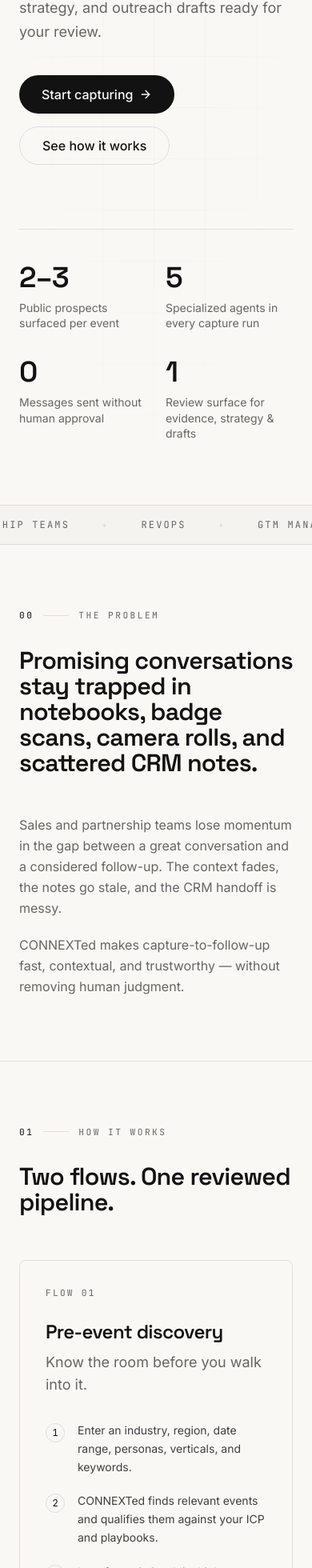
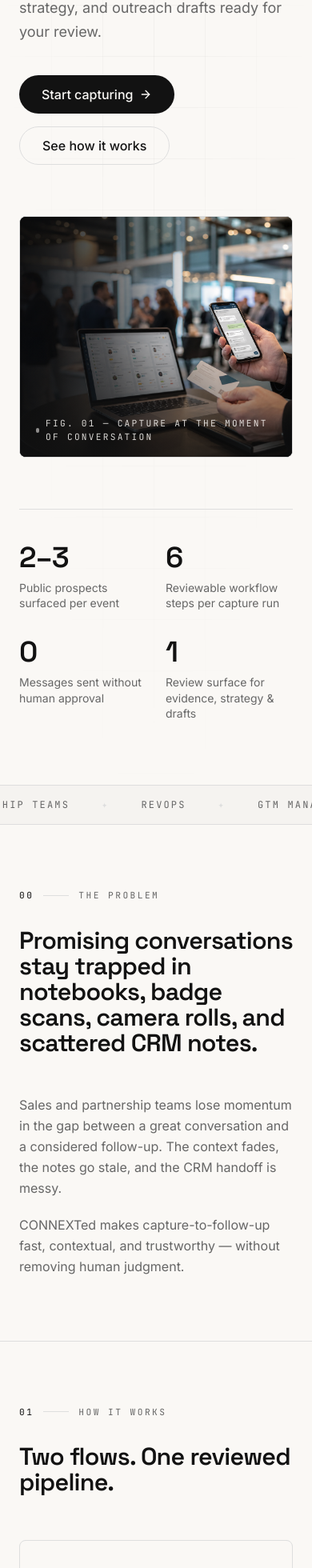
Before and after one commit to SAMK-online/Connexted, a React (Vite) app in the folder frontend/: page / in a window 390 px wide. Shown: the part 635-2595 px from the top of the page at 80% size. Built offline with nearby package versions, Linux system fonts and the light colour scheme; no server answers.

Commit message:
Refresh landing page playbook messaging

```diff
--- a/frontend/src/pages/Landing.jsx
+++ b/frontend/src/pages/Landing.jsx
@@ -19,10 +19,12 @@
 import { Wordmark } from "@/components/Wordmark";
 import { Button } from "@/components/ui/button";
 import { Badge } from "@/components/ui/badge";
+import heroImage from "@/assets/connexted-hero.png";
 
 const NAV_LINKS = [
   { href: "#how", label: "How it works" },
   { href: "#pipeline", label: "The pipeline" },
+  { href: "#playbook", label: "Playbook" },
   { href: "#features", label: "Platform" },
   { href: "#trust", label: "Trust model" }
 ];
@@ -45,7 +47,8 @@
     lead: "Know the room before you walk into it.",
     steps: [
       "Enter an industry, region, date range, personas, verticals, and keywords.",
-      "CONNEXTed finds relevant events and qualifies them against your ICP and playbooks.",
+      "CONNEXTed qualifies events against your Playbook: target personas, priority signals, exclusions, and trusted sources.",
+      "Paste resources, directories, event pages, and source instructions that agents should inspect.",
       "It surfaces 2–3 public, high-potential people per event — speakers, sponsors, exhibitors, organizers.",
       "Every pick ships with why it's relevant, the evidence behind it, and a pre-event outreach angle."
     ]
@@ -56,8 +59,8 @@
     lead: "Send a card photo. Get a reviewed follow-up.",
     steps: [
       "Message a business-card image, prospect details, and quick notes through WhatsApp.",
-      "A multi-agent workflow parses the card, enriches the person and company, and detects GTM signals.",
-      "It drafts positioning, objections, next best action, and email + LinkedIn outreach.",
+      "A multi-agent workflow parses the card, enriches the person and company, and checks your saved source policy.",
+      "It detects priority signals, applies proof points and value props, then drafts email + LinkedIn outreach.",
       "You review, edit, approve, reject, or regenerate — then sync to HubSpot or export."
     ]
   }
@@ -72,17 +75,17 @@
   {
     icon: Building2,
     name: "Enrichment",
-    detail: "Adds company, person, source, and internal-memory context from public + private signals."
+    detail: "Looks through trusted sources, pasted resources, and public context before enriching a record."
   },
   {
     icon: Radio,
     name: "Signal detection",
-    detail: "Flags hiring, expansion, partnerships, funding, launches — each labeled with evidence."
+    detail: "Flags your priority signals — hiring, expansion, partnerships, funding, launches — with evidence."
   },
   {
     icon: Target,
     name: "Pitch strategy",
-    detail: "Builds positioning, pain hypothesis, value prop, objections, and next best action."
+    detail: "Uses value props, proof points, competitors, and personalization rules to shape next steps."
   },
   {
     icon: PenLine,
@@ -110,17 +113,17 @@
   {
     icon: Building2,
     title: "Contact & company enrichment",
-    body: "Normalized records enriched from public sources and your internal knowledge base."
+    body: "Normalized records enriched from public sources, trusted resources, and your internal knowledge base."
   },
   {
     icon: Radio,
     title: "Evidence-backed signals",
-    body: "Timely GTM reasons to follow up — every claim tied to a source or clearly marked inferred."
+    body: "Timely GTM reasons to follow up — weighted by your priority signals and tied to evidence."
   },
   {
     icon: Target,
     title: "Pitch strategy",
-    body: "Positioning, objections, and next steps generated from the actual conversation context."
+    body: "Positioning, objections, and next steps generated from conversation context and proof points."
   },
   {
     icon: PenLine,
@@ -144,8 +147,8 @@
   },
   {
     icon: BookOpen,
-    title: "Playbooks & style profiles",
-    body: "Encode your ICP, disqualifiers, value props, banned phrases, and CTA style once."
+    title: "Company-specific playbooks",
+    body: "Encode personas, priority signals, trusted sources, proof points, competitors, and freshness rules."
   },
   {
     icon: Sparkles,
@@ -164,9 +167,32 @@
 
 const STATS = [
   { value: "2–3", label: "Public prospects surfaced per event" },
-  { value: "5", label: "Specialized agents in every capture run" },
+  { value: "6", label: "Reviewable workflow steps per capture run" },
   { value: "0", label: "Messages sent without human approval" },
   { value: "1", label: "Review surface for evidence, strategy & drafts" }
+];
+
+const PLAYBOOK_CONTROLS = [
+  {
+    icon: Target,
+    title: "Personas & fit",
+    body: "Direct enrichment toward the buying committee, ICP segments, disqualifiers, and negative signals that matter."
+  },
+  {
+    icon: Radio,
+    title: "Priority signals",
+    body: "Tell agents which triggers count: hiring, event sponsorship, partnerships, launches, funding, or expansion."
+  },
+  {
+    icon: ShieldCheck,
+    title: "Trusted sources",
+    body: "Rank company sites, press releases, event pages, directories, pasted resources, and freshness windows."
+  },
+  {
+    icon: Sparkles,
+    title: "Proof & personalization",
+    body: "Reuse approved proof points, competitor positioning, and rules for connecting research to outreach."
+  }
 ];
 
 export default function Landing() {
@@ -178,6 +204,7 @@
       <Problem />
       <Flows />
       <Pipeline />
+      <PlaybookSection />
       <Features />
       <Trust />
       <CtaBand />
@@ -262,7 +289,28 @@
           </Button>
         </div>
 
-        <dl className="mt-20 grid animate-fade-up grid-cols-2 gap-x-6 gap-y-8 border-t border-border pt-10 md:grid-cols-4">
+        <figure className="group mt-16 animate-fade-up overflow-hidden rounded-lg border border-border bg-foreground">
+          <div className="relative">
+            <img
+              src={heroImage}
+              alt="A rep on an event floor capturing a business card and WhatsApp conversation, with the CONNEXTed dashboard open on a laptop"
+              className="h-[300px] w-full object-cover saturate-[0.85] transition-all duration-700 ease-out group-hover:saturate-100 md:h-[460px]"
+              loading="eager"
+            />
+            <div className="pointer-events-none absolute inset-0 bg-gradient-to-t from-foreground/70 via-transparent to-transparent" />
+            <div className="pointer-events-none absolute inset-x-0 bottom-0 flex items-center justify-between px-5 py-4">
+              <span className="flex items-center gap-2 font-mono text-[0.7rem] uppercase tracking-[0.2em] text-background/85">
+                <span className="h-1.5 w-1.5 animate-pulse rounded-full bg-background" />
+                Fig. 01 — Capture at the moment of conversation
+              </span>
+              <span className="hidden font-mono text-[0.7rem] uppercase tracking-[0.2em] text-background/60 sm:inline">
+                WhatsApp · Card · CRM
+              </span>
+            </div>
+          </div>
+        </figure>
+
+        <dl className="mt-16 grid animate-fade-up grid-cols-2 gap-x-6 gap-y-8 border-t border-border pt-10 md:grid-cols-4">
           {STATS.map((stat) => (
             <div key={stat.label}>
               <dt className="font-display text-4xl font-semibold tracking-tight md:text-5xl">
@@ -410,11 +458,53 @@
   );
 }
 
+function PlaybookSection() {
+  return (
+    <section id="playbook" className="border-b border-border">
+      <div className="mx-auto max-w-[1200px] px-6 py-20 md:py-28">
+        <SectionLabel index="03">Directed research</SectionLabel>
+        <div className="mt-8 grid gap-10 lg:grid-cols-[0.9fr_1.1fr] lg:items-start">
+          <div>
+            <h2 className="font-display text-[clamp(1.9rem,4vw,3rem)] font-semibold leading-[1.05] tracking-tight">
+              Your Playbook tells agents where to look and what matters.
+            </h2>
+            <p className="mt-5 max-w-md text-muted-foreground">
+              Generic enrichment creates generic outreach. CONNEXTed lets teams define the
+              research sources, signals, personas, proof points, and positioning rules that fit
+              their company.
+            </p>
+            <Button asChild className="mt-8" shape="pill">
+              <Link to="/app/playbook">
+                Configure the Playbook
+                <ArrowRight className="h-4 w-4" />
+              </Link>
+            </Button>
+          </div>
+
+          <div className="grid gap-px overflow-hidden rounded-lg border border-border bg-border sm:grid-cols-2">
+            {PLAYBOOK_CONTROLS.map((control) => (
+              <div key={control.title} className="bg-background p-7">
+                <control.icon className="h-5 w-5" />
+                <h3 className="mt-5 font-display text-lg font-semibold tracking-tight">
+                  {control.title}
+                </h3>
+                <p className="mt-2 text-sm leading-relaxed text-muted-foreground">
+                  {control.body}
+                </p>
+              </div>
+            ))}
+          </div>
+        </div>
+      </div>
+    </section>
+  );
+}
+
 function Features() {
   return (
     <section id="features" className="border-b border-border">
       <div className="mx-auto max-w-[1200px] px-6 py-20 md:py-28">
-        <SectionLabel index="03">The platform</SectionLabel>
+        <SectionLabel index="04">The platform</SectionLabel>
         <div className="mt-8 flex flex-col justify-between gap-6 md:flex-row md:items-end">
           <h2 className="max-w-2xl font-display text-[clamp(1.9rem,4vw,3rem)] font-semibold leading-[1.05] tracking-tight">
             Everything between the handshake and the handoff.
@@ -450,7 +540,7 @@
       <div className="mx-auto max-w-[1200px] px-6 py-20 md:py-28">
         <div className="grid gap-12 md:grid-cols-[1fr_1.2fr] md:gap-20">
           <div>
-            <SectionLabel index="04">Trust & review model</SectionLabel>
+            <SectionLabel index="05">Trust & review model</SectionLabel>
             <h2 className="mt-8 font-display text-[clamp(1.9rem,4vw,3rem)] font-semibold leading-[1.05] tracking-tight">
               Assisted GTM execution. Never blind automation.
             </h2>
```
